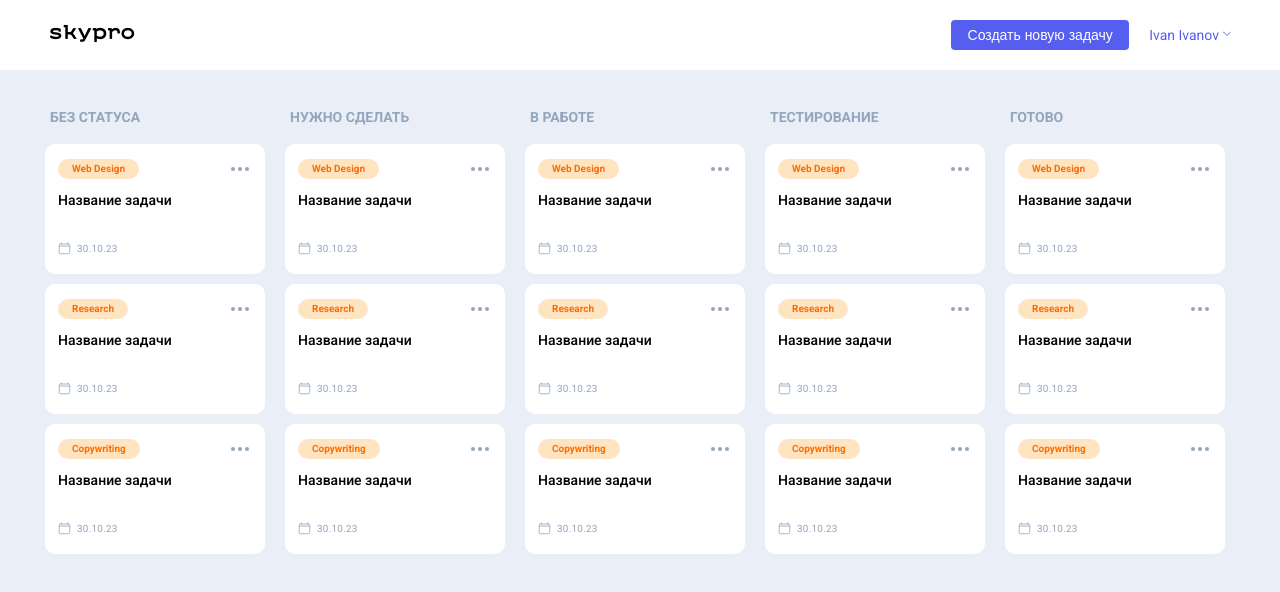
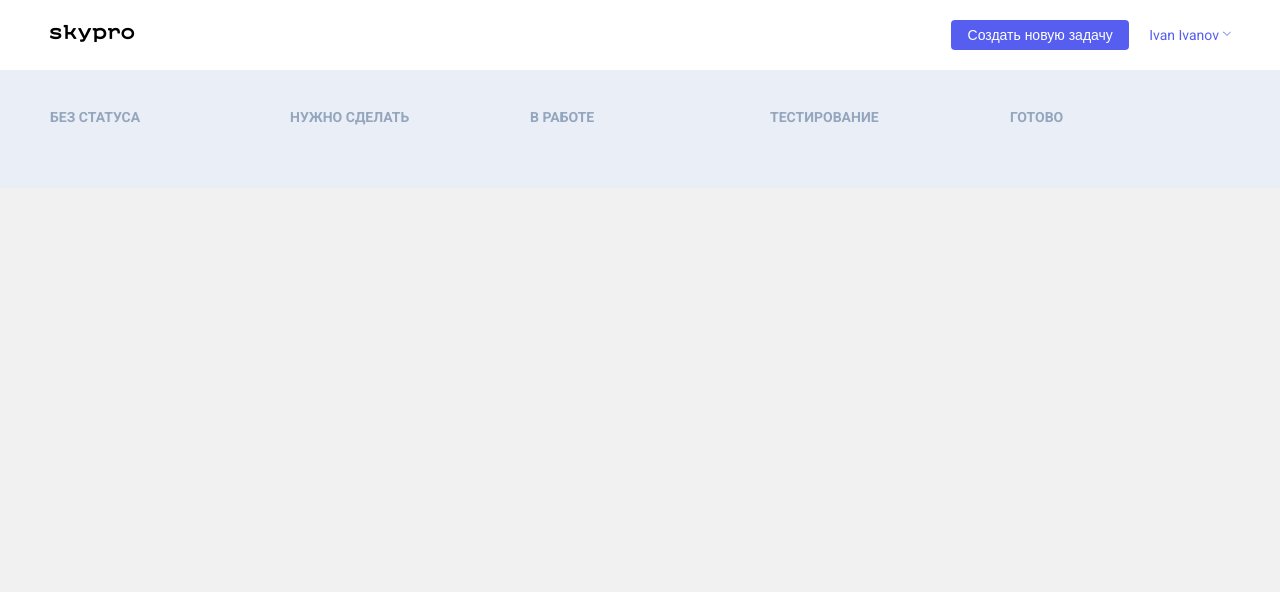
Before and after one commit to ReginaZaets/skypro-kanban, a React (Vite) app in the folder vite-project/: page / in a window 1280 px wide. Shown: the top 592 px of the page. Built offline with nearby package versions, Linux system fonts and the light colour scheme.

Commit message:
hw2 (1 пункт реализован, 2 на половину- не показывает карточки)

```diff
--- a/vite-project/src/components/Column/Column.jsx
+++ b/vite-project/src/components/Column/Column.jsx
@@ -1,13 +1,22 @@
+import { cardList } from "../../data";
 import Card from "../Card/Card";
 
-function Column({ name }) {
+function Column({ status }) {
   return (
     <div className="main__column">
       <div className="column__title">
-        <p>{name}</p>
+        <p>{status}</p>
       </div>
       <div className="cards">
-        <Card
+        {cardList.map((card) => {
+          <Card
+          topic={card.topic}
+          title={card.title}
+          date={card.date}
+          key={card.id}
+          />
+        })}
+        {/* <Card
           topic={"Web Design"}
           title={"Название задачи"}
           date={"30.10.23"}
@@ -21,7 +30,7 @@ function Column({ name }) {
           topic={"Copywriting"}
           title={"Название задачи"}
           date={"30.10.23"}
-        />
+        /> */}
       </div>
     </div>
   );
--- a/vite-project/src/components/Header/Header.jsx
+++ b/vite-project/src/components/Header/Header.jsx
@@ -1,18 +1,35 @@
+import { useState } from "react";
+
 export default function Header() {
+  const [isOpen, setIsOpen] = useState(false);
+  const toggleDropdown = () => {
+	setIsOpen((prevState) => !prevState);
+};
   return (
     <header className="header">
       <div className="container">
         <div className="header__block">
           <div className="header__logo _show _light">
-						<a href="" target="_self"><img src="image/logo.png" alt="logo" /></a>
+            <a href="" target="_self">
+              <img src="image/logo.png" alt="logo" />
+            </a>
           </div>
           <div className="header__logo _dark">
-						<a href="" target="_self"><img src="image/logo_dark.png" alt="logo" /></a>
+            <a href="" target="_self">
+              <img src="image/logo_dark.png" alt="logo" />
+            </a>
           </div>
           <nav className="header__nav">
-						<button className="header__btn-main-new _hover01" id="btnMainNew"><a href="#popNewCard">Создать новую задачу</a></button>
-						<a href="#user-set-target" className="header__user _hover02">Ivan Ivanov</a>
-						<div className="header__pop-user-set pop-user-set" id="user-set-target">
+            <button className="header__btn-main-new _hover01" id="btnMainNew">
+              <a href="#popNewCard">Создать новую задачу</a>
+            </button>
+            <a onClick={toggleDropdown} href="#user-set-target" className="header__user _hover02">
+              Ivan Ivanov
+            </a>
+			{isOpen && (<div
+              className="header__pop-user-set pop-user-set"
+              id="user-set-target"
+            >
               <a href="">x</a>
               <p className="pop-user-set__name">Ivan Ivanov</p>
               <p className="pop-user-set__mail">ivan.ivanov@gmail.com</p>
@@ -20,11 +37,13 @@ export default function Header() {
                 <p>Темная тема</p>
                 <input type="checkbox" className="checkbox" name="checkbox" />
               </div>
-							<button type="button" className="_hover03"><a href="#popExit">Выйти</a></button>
-						</div>
+              <button type="button" className="_hover03">
+                <a href="#popExit">Выйти</a>
+              </button>
+            </div>)}
           </nav>
         </div>
       </div>
     </header>
-    )
+  );
 }
--- a/vite-project/src/components/Main/Main.jsx
+++ b/vite-project/src/components/Main/Main.jsx
@@ -1,4 +1,13 @@
+import { cardList } from "../../data";
 import Column from "../Column/Column";
+
+const statusList = [
+  "Без статуса",
+  "Нужно сделать",
+  "В работе",
+  "Тестирование",
+  "Готово",
+];
 
 function Main() {
   return (
@@ -6,11 +15,18 @@ function Main() {
       <div className="container">
         <div className="main__block">
           <div className="main__content">
-            <Column name={"Без статуса"} />
+            {statusList.map((status) => {
+              return <Column
+              key={status}
+              status={status}
+              cardList={cardList.filter((card) => card.status === status)}
+              />
+            })}
+            {/* <Column name={"Без статуса"} />
             <Column name={"Нужно сделать"} />
             <Column name={"В работе"} />
             <Column name={"Тестирование"} />
-            <Column name={"Готово"} />
+            <Column name={"Готово"} /> */}
           </div>
         </div>
       </div>
--- /dev/null
+++ b/vite-project/src/data.js
@@ -0,0 +1,79 @@
+export const cardList = [
+    {
+        id: 1,
+        topic: 'Web Design',
+        title: 'Название задачи',
+        date: '30.10.23',
+        status: 'Без статуса'
+    },
+    {
+        id: 2,
+        topic: 'Research',
+        title: 'Название задачи',
+        date: '30.10.23',
+        status: 'Без статуса'
+    },
+    {
+        id: 3,
+        topic: 'Web Design',
+        title: 'Название задачи',
+        date: '30.10.23',
+        status: 'Без статуса'
+    },
+    {
+        id: 4,
+        topic: 'Copywriting',
+        title: 'Название задачи',
+        date: '30.10.23',
+        status: 'Без статуса'
+    },
+    {
+        id: 5,
+        topic: 'Web Design',
+        title: 'Название задачи',
+        date: '30.10.23',
+        status: 'Без статуса'
+    },
+    {
+        id: 6,
+        topic: 'Research',
+        title: 'Название задачи',
+        date: '30.10.23',
+        status: 'Нужно сделать'
+    },
+    {
+        id: 7,
+        topic: 'Research',
+        title: 'Название задачи',
+        date: '30.10.23',
+        status: 'В работе'
+    },
+    {
+        id: 8,
+        topic: 'Copywriting',
+        title: 'Название задачи',
+        date: '30.10.23',
+        status: 'Без статуса'
+    },
+    {
+        id: 9,
+        topic: 'Web Design',
+        title: 'Название задачи',
+        date: '30.10.23',
+        status: 'Без статуса'
+    },
+    {
+        id: 10,
+        topic: 'Research',
+        title: 'Название задачи',
+        date: '30.10.23',
+        status: 'Тестирование'
+    },
+    {
+        id: 11,
+        topic: 'Research',
+        title: 'Название задачи',
+        date: '30.10.23',
+        status: 'Готово'
+    },
+]
```
Also changed, not shown: vite-project/src/App.css (+0 -42 lines). Lines whose indentation alone changed are shown as unchanged.
